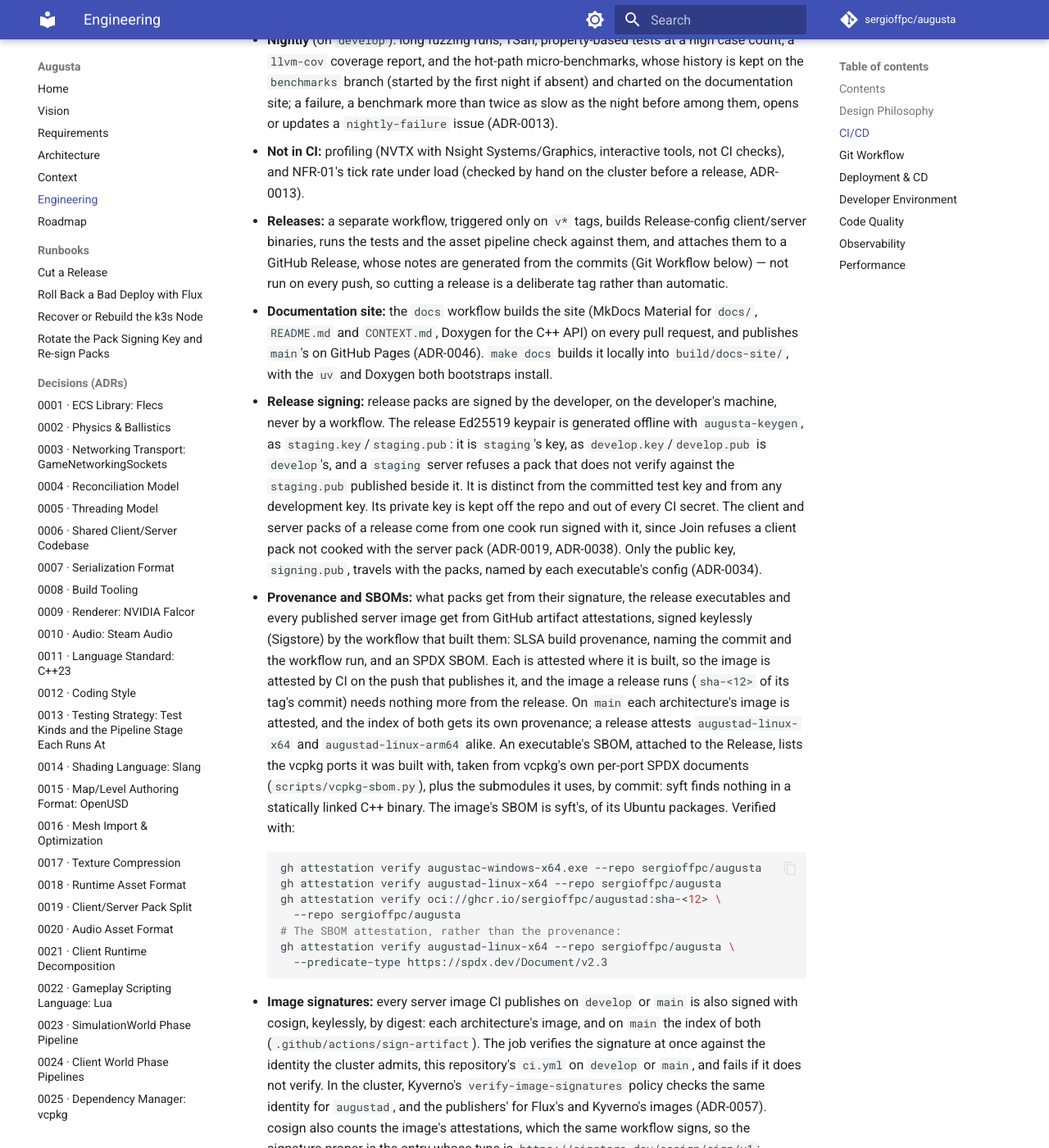
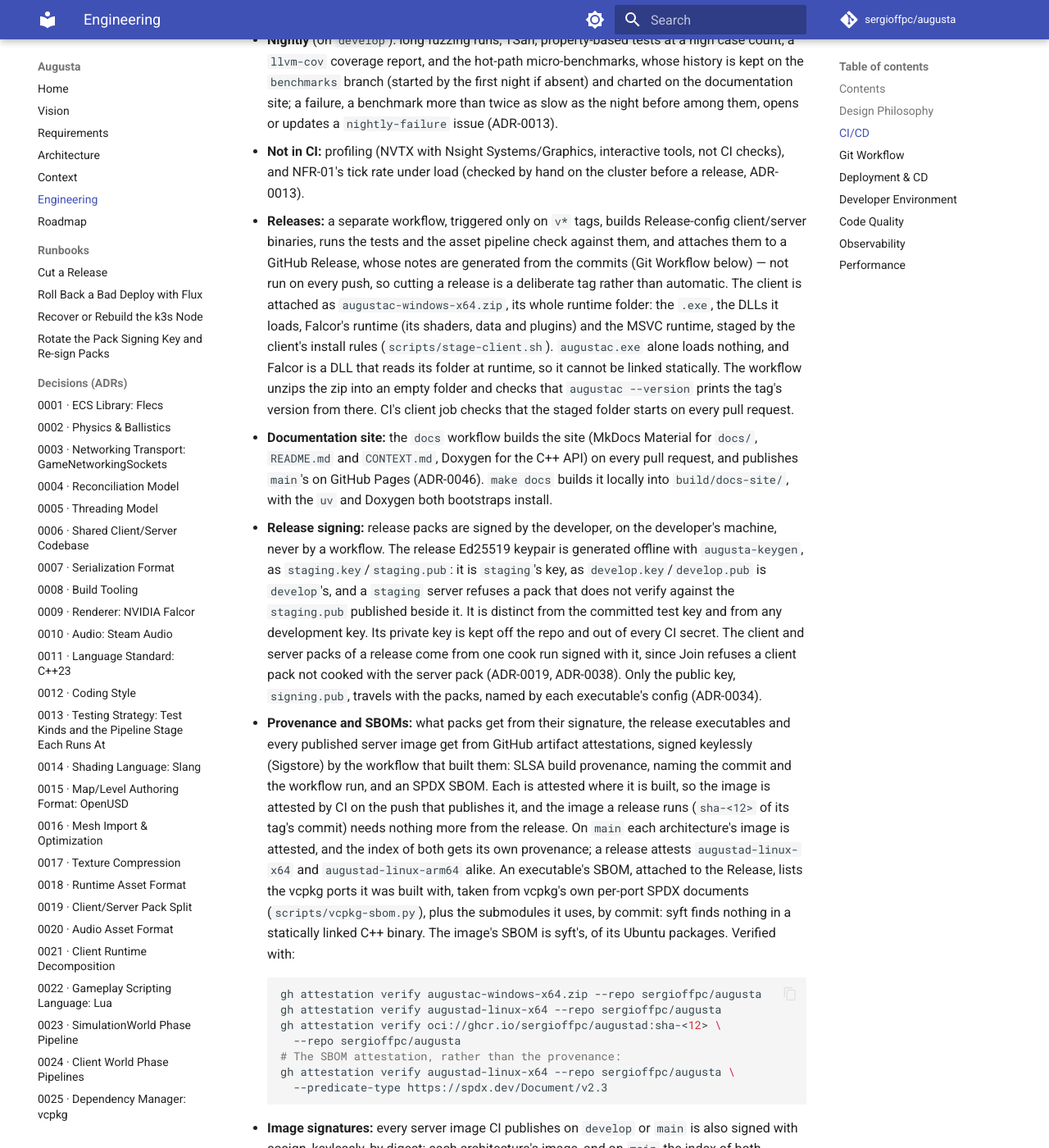
Before and after one commit to sergioffpc/augusta, an MkDocs documentation site: the page built from docs/ENGINEERING.md, in a window 1280 px wide and 1400 px high, scrolled down 3472 px. Shown: the whole window at 82% size. Built offline with MkDocs 1.6.1 and Material for MkDocs 9.7.7, drawn with Linux system fonts in a browser that asks for light colours; comment, search, counter and statistics services are not loaded; some of the changed text lies outside the part shown.

Commit message:
feat(release): ship the client as a zip of its whole runtime folder
The Release attached augustac-windows-x64.exe alone, which loads about
twenty DLLs the Release did not ship, so it could not start anywhere.
Falcor is a DLL that reads its shaders, data and plugins from its folder
at runtime, so a static .exe is no fix.

The client gets install rules (component client): augustac.exe, the
DLLs CMake resolves for it, Falcor's runtime without its PDBs, the
renderer's shaders and the MSVC runtime. scripts/stage-client.sh stages
them and checks augustac starts from the folder alone, with only
Windows' own folders on PATH. The release workflow zips the folder,
checks the unzipped copy prints the tag's version, and attaches and
attests augustac-windows-x64.zip in place of the .exe. CI's client job
checks the staged folder on every pull request.

Closes #588

Co-Authored-By: Claude Opus 5.5 <noreply@anthropic.com>

````diff
--- a/docs/ENGINEERING.md
+++ b/docs/ENGINEERING.md
@@ -155,7 +155,15 @@ decisions already made in ARCHITECTURE.md:
   Release-config client/server binaries, runs the tests and the asset pipeline
   check against them, and attaches them to a GitHub Release, whose notes are
   generated from the commits (Git Workflow below) — not run on every push, so
-  cutting a release is a deliberate tag rather than automatic.
+  cutting a release is a deliberate tag rather than automatic. The client is
+  attached as `augustac-windows-x64.zip`, its whole runtime folder: the `.exe`,
+  the DLLs it loads, Falcor's runtime (its shaders, data and plugins) and the
+  MSVC runtime, staged by the client's install rules
+  (`scripts/stage-client.sh`). `augustac.exe` alone loads nothing, and Falcor is
+  a DLL that reads its folder at runtime, so it cannot be linked statically. The
+  workflow unzips the zip into an empty folder and checks that
+  `augustac --version` prints the tag's version from there. CI's client job
+  checks that the staged folder starts on every pull request.
 - **Documentation site:** the `docs` workflow builds the site (MkDocs Material
   for `docs/`, `README.md` and `CONTEXT.md`, Doxygen for the C++ API) on every
   pull request, and publishes `main`'s on GitHub Pages (ADR-0046). `make docs`
@@ -188,7 +196,7 @@ decisions already made in ARCHITECTURE.md:
   Ubuntu packages. Verified with:
 
     ```sh
-    gh attestation verify augustac-windows-x64.exe --repo sergioffpc/augusta
+    gh attestation verify augustac-windows-x64.zip --repo sergioffpc/augusta
     gh attestation verify augustad-linux-x64 --repo sergioffpc/augusta
     gh attestation verify oci://ghcr.io/sergioffpc/augustad:sha-<12> \
       --repo sergioffpc/augusta
@@ -322,10 +330,10 @@ no self-hosted GitHub Actions runner in this pipeline).
   `augustad-linux-<arch>.debug` reads only that release binary, which no image
   runs (ADR-0047).
 - **Client symbols:** each release attaches `augustac-windows-x64.pdb`, the PDB
-  of the `augustac-windows-x64.exe` beside it, which reads a crash of that
-  client or its Aftermath `.nv-gpudmp`. Rename it `augustac.pdb`, the name the
-  `.exe`'s debug directory gives it; the two match by GUID and age
-  (`dumpbin /headers`, ADR-0055).
+  of the `augustac.exe` in the `augustac-windows-x64.zip` beside it, which reads
+  a crash of that client or its Aftermath `.nv-gpudmp`. Rename it
+  `augustac.pdb`, the name the `.exe`'s debug directory gives it; the two match
+  by GUID and age (`dumpbin /headers`, ADR-0055).
 - **Server pod:** runs as UID/GID 65532 in a user namespace of its own, with no
   privilege escalation, every capability dropped, augustad's own seccomp profile
   and a read-only root filesystem; augustad writes only to its capture volume,
````
Also changed, not shown: docs/ARCHITECTURE.md (+3 -3 lines), docs/adr/0055-client-release-symbols.md (+5 -5 lines), docs/runbooks/cut-release.md (+5 -3 lines), 4 other files.
